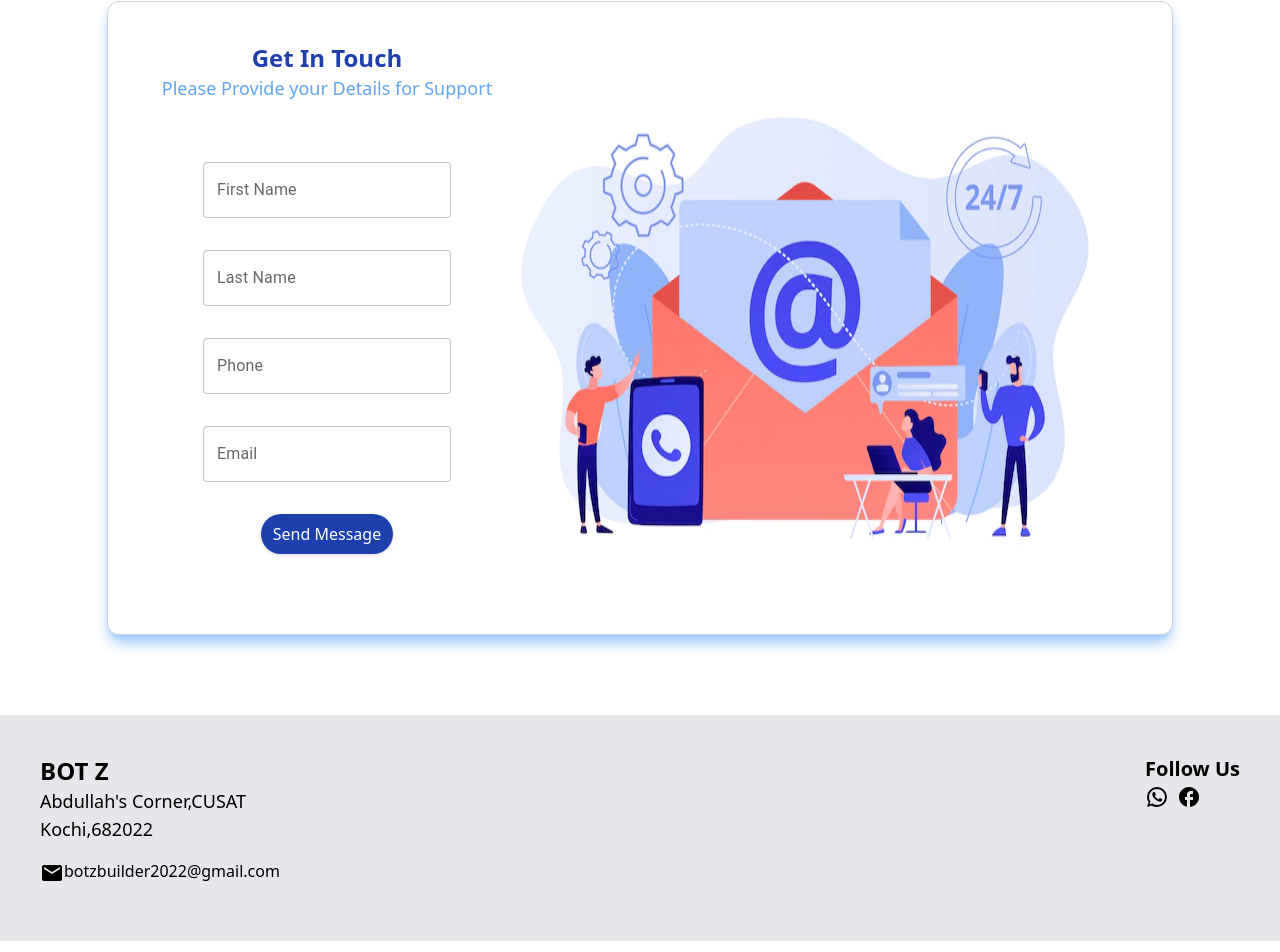
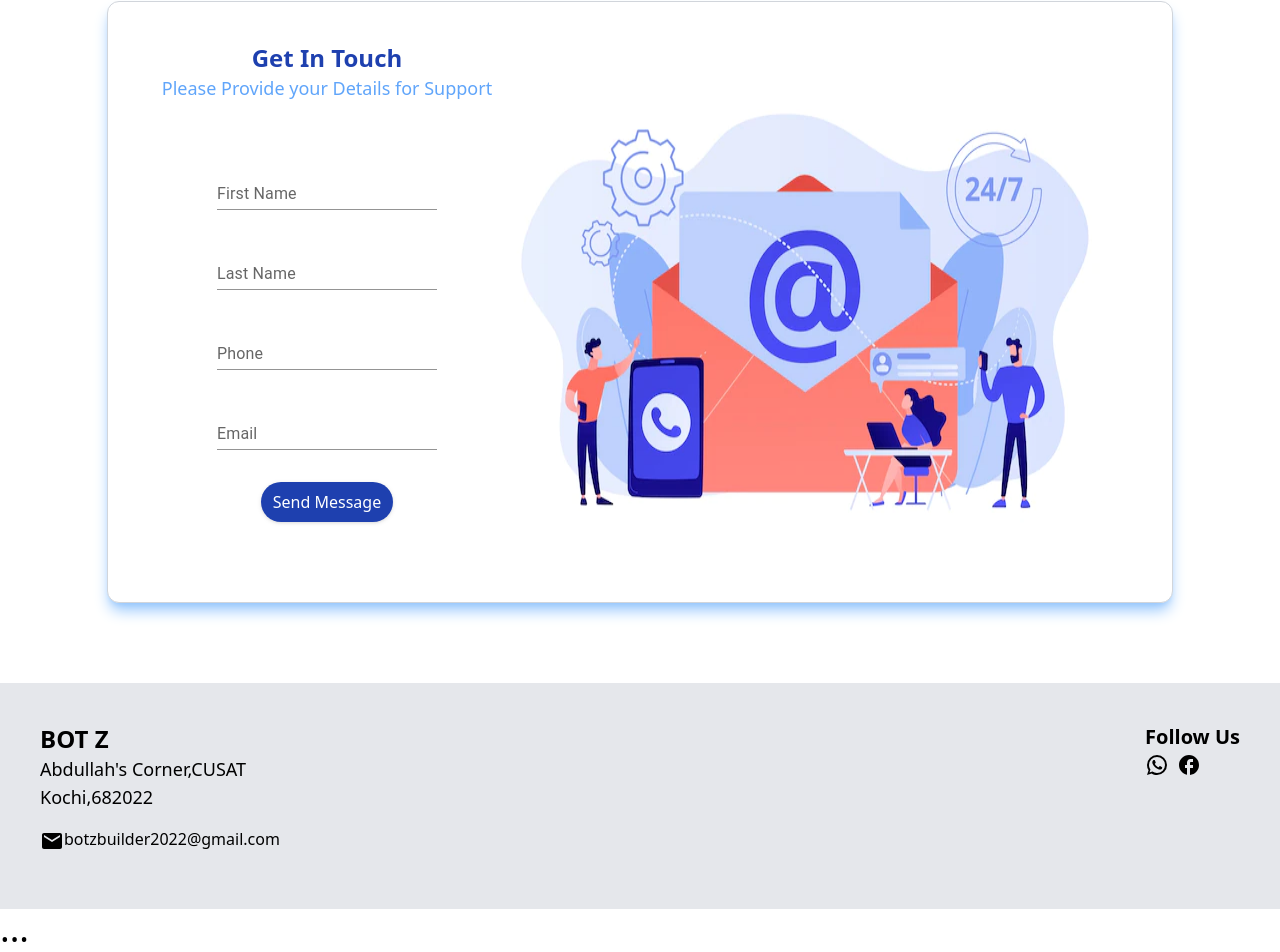
Before and after one commit to VishnuS-2000/BotZ-Builder, a Next.js app: page / in a window 1280 px wide. Shown: the part 2132-3084 px from the top of the page. Built offline with nearby package versions, Linux system fonts and the light colour scheme.

Commit message:
Updated Feedback Input

```diff
--- a/pages/index.tsx
+++ b/pages/index.tsx
@@ -133,10 +133,10 @@ const Home: NextPage = () => {
       </div>
 
       <form className="flex flex-col items-center p-5 space-y-8 w-full">
-      <TextField variant='outlined' label="First Name"/>
-      <TextField variant='outlined' label="Last Name"/>
-      <TextField variant='outlined' label="Phone"/>
-      <TextField variant='outlined' label="Email"/>
+      <TextField variant='standard' label="First Name"/>
+      <TextField variant='standard' label="Last Name"/>
+      <TextField variant='standard' label="Phone"/>
+      <TextField variant='standard' label="Email"/>
      <button className="rounded-full px-3 py-2 relative bg-blue-800 drop-shadow text-white z-10">Send Message</button>
       </form>
 
```
